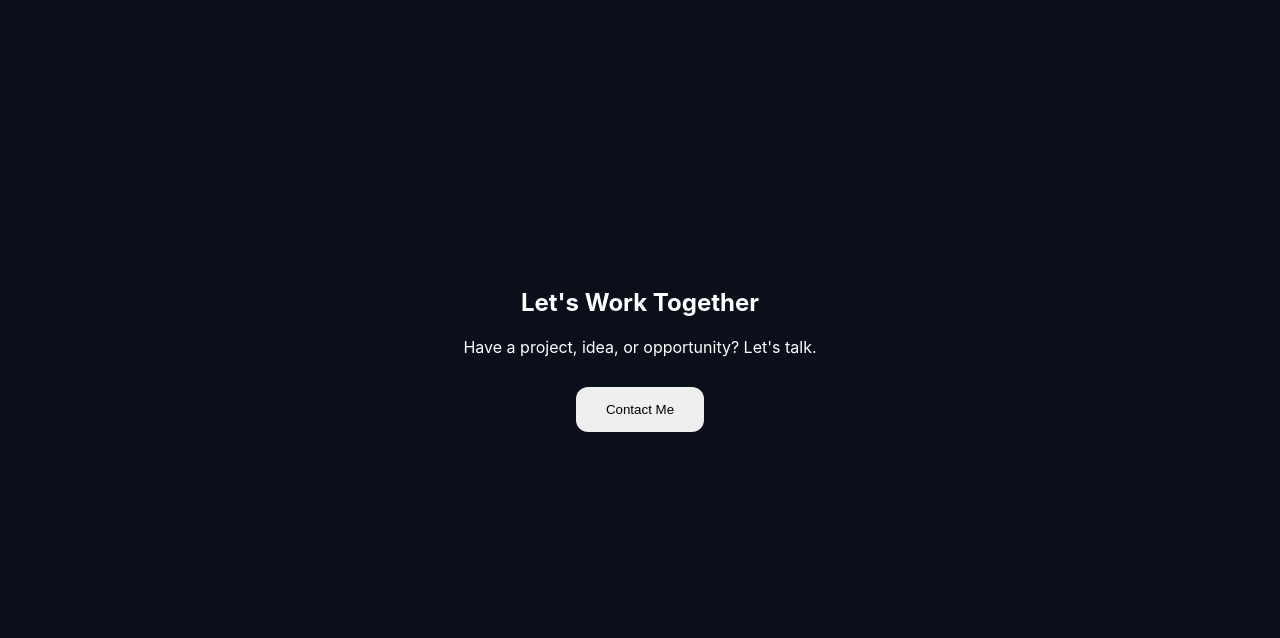
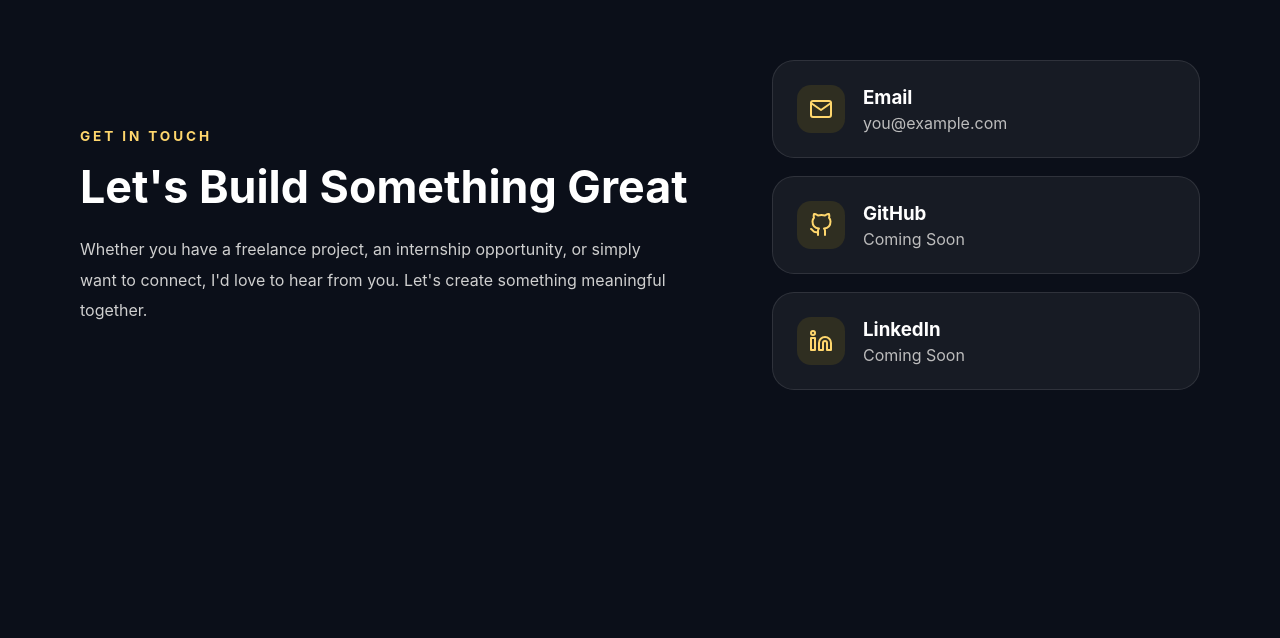
Before and after one commit to chimdike21/portfolio-v2, a React (Vite) app: page / in a window 1280 px wide. Shown: the part 4142-4780 px from the top of the page. Built offline with nearby package versions, Linux system fonts and the light colour scheme.

Commit message:
Enhance Contact section layout and styling; add contact cards for email, GitHub, and LinkedIn with icons; update text for better engagement

```diff
--- a/src/components/contact/contact.css
+++ b/src/components/contact/contact.css
@@ -1,26 +1,119 @@
 .contact{
     min-height:100vh;
-    padding:80px;
-
-    display:flex;
-    flex-direction:column;
-    justify-content:center;
-    align-items:center;
-    text-align:center;
+    padding:100px 80px;
 }
 
-.contact h2{
+.contact-content{
+    display:grid;
+    grid-template-columns:1.2fr .8fr;
+    gap:50px;
+    align-items:center;
+    max-width:1200px;
+    margin:0 auto;
+}
+
+.section-label{
+    display:inline-block;
+    margin-bottom:16px;
+    color:#FFD76D;
+    font-size:.85rem;
+    font-weight:700;
+    letter-spacing:.18rem;
+}
+
+.contact-text h2{
+    font-size:2.8rem;
     margin-bottom:20px;
 }
 
-.contact p{
-    margin-bottom:30px;
-    max-width:500px;
+.contact-text p{
+    color:#CFCFCF;
+    line-height:1.9;
+    max-width:600px;
 }
 
-.contact button{
-    padding:15px 30px;
-    border:none;
-    border-radius:12px;
-    cursor:pointer;
+.contact-cards{
+    display:flex;
+    flex-direction:column;
+    gap:18px;
 }
+
+
+.contact-card{
+    display:flex;
+    align-items:center;
+    gap:18px;
+    padding:24px;
+    text-decoration:none;
+    color:inherit;
+    background:rgba(255,255,255,.05);
+    border:1px solid rgba(255,255,255,.10);
+    border-radius:22px;
+    backdrop-filter:blur(20px);
+    transition:transform .4s cubic-bezier(0.22,1,0.36,1),border-color .4s ease,box-shadow .4s ease;
+}
+
+.contact-card svg{
+    width:48px;
+    height:48px;
+    padding:12px;
+
+    border-radius:14px;
+
+    background:rgba(255,215,0,.10);
+    color:#FFD76D;
+
+    flex-shrink:0;
+
+    transition:transform .35s ease, background .35s ease;
+}
+
+.contact-card:hover svg{
+    transform:scale(1.08) rotate(-8deg);
+    background:rgba(255,215,0,.18);
+}
+
+.contact-card-content{
+    display:flex;
+    flex-direction:column;
+    gap:4px;
+}
+
+
+.contact-card:hover{
+    transform:translateY(-6px);
+    border-color:rgba(255,215,0,.25);
+    box-shadow:0 18px 40px rgba(0,0,0,.22);
+}
+
+.contact-card h3{
+    margin:0;
+}
+
+.contact-card span{
+    color:#BDBDBD;
+}
+
+@media (max-width:768px){
+    .contact{
+        padding:80px 24px;
+    }
+
+    .contact-content{
+        grid-template-columns:1fr;
+        gap:40px;
+    }
+
+    .contact-text{
+        text-align:center;
+    }
+
+    .contact-card{
+        align-items:flex-start;
+    }
+
+
+    .contact-text h2{
+        font-size:2.1rem;
+    }
+}
--- a/src/components/contact/contact.tsx
+++ b/src/components/contact/contact.tsx
@@ -1,19 +1,51 @@
 import './contact.css'
+import { FiMail, FiGithub, FiLinkedin } from 'react-icons/fi'
 
 function Contact() {
     return (
         <section className="contact" id="contact">
 
-            <h2>Let's Work Together</h2>
+            <div className="contact-content">
+                <div className="contact-text">
+                    <span className="section-label">GET IN TOUCH</span>
 
-            <p>
-                Have a project, idea, or opportunity?
-                Let's talk.
-            </p>
+                    <h2>Let's Build Something Great</h2>
 
-            <button>
-                Contact Me
-            </button>
+                    <p>
+                        Whether you have a freelance project, an internship opportunity,
+                        or simply want to connect, I'd love to hear from you. Let's create
+                        something meaningful together.
+                    </p>
+                </div>
+
+                <div className="contact-cards">
+                    <a href="mailto:you@example.com" className="contact-card">
+                        <FiMail />
+
+                        <div className="contact-card-content">
+                            <h3>Email</h3>
+                            <span>you@example.com</span>
+                        </div>
+                    </a>
+                    <a href="#" className="contact-card">
+                    <FiGithub />
+
+                        <div className="contact-card-content">
+                            <h3>GitHub</h3>
+                            <span>Coming Soon</span>
+                        </div>
+                    </a>
+
+                    <a href="#" className="contact-card">
+                        <FiLinkedin />
+
+                        <div className="contact-card-content">
+                            <h3>LinkedIn</h3>
+                            <span>Coming Soon</span>
+                        </div>
+                    </a>
+                </div>
+            </div>
 
         </section>
     )
```
